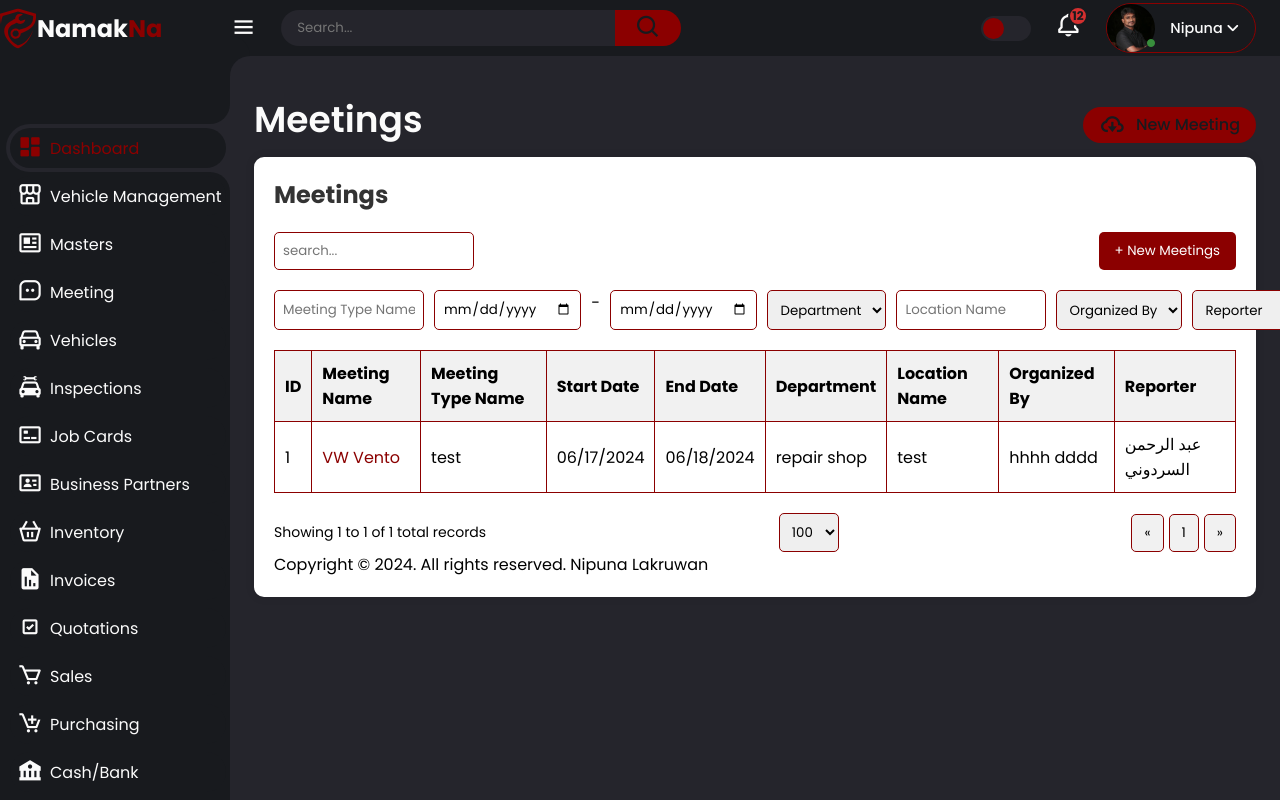
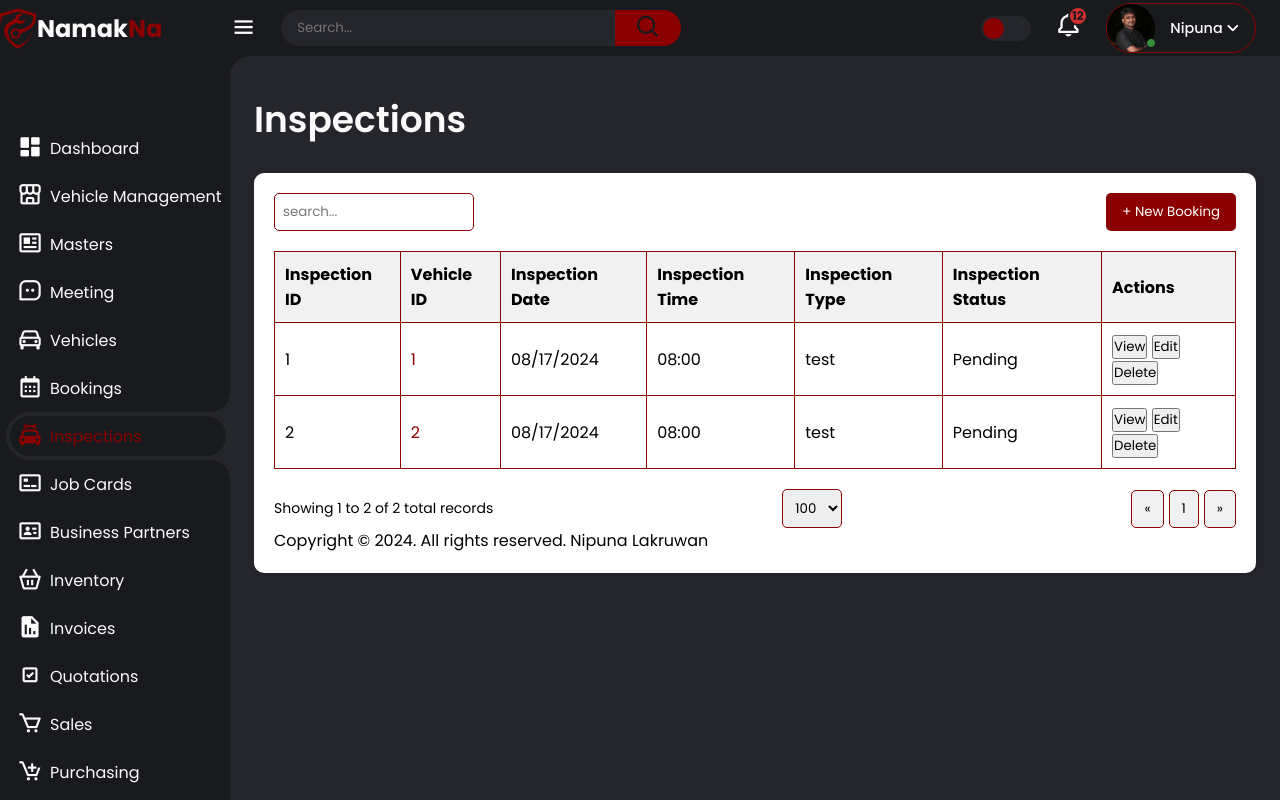
Before and after one commit to Nipuna-Lakruwan/Admin-Dashboard, a plain HTML site: page inspections.html in a window 1280 px wide. Drawn offline with nearby package versions, Linux system fonts and the light colour scheme.

Commit message:
ADD: Inspections

```diff
--- /dev/null
+++ b/inspections.css
@@ -0,0 +1,106 @@
+
+
+.container {
+  max-width: 1200px;
+  margin: auto;
+  background-color: #fff;
+  padding: 20px;
+  border-radius: 10px;
+  box-shadow: 0 0 10px rgba(0, 0, 0, 0.1);
+}
+
+h2 {
+  color: #333;
+  margin-bottom: 20px;
+}
+
+.toolbar {
+  display: flex;
+  justify-content: space-between;
+  margin-bottom: 20px;
+}
+
+#searchBox {
+  padding: 8px;
+  border: 1px solid #8b0000;
+  border-radius: 5px;
+  width: 200px;
+}
+
+#newInspectionsBtn {
+  padding: 8px 16px;
+  background-color: #8b0000;
+  color: white;
+  border: none;
+  border-radius: 5px;
+  cursor: pointer;
+}
+
+.filters {
+  display: flex;
+  gap: 10px;
+  margin-bottom: 20px;
+}
+
+.filters input,
+.filters select {
+  padding: 8px;
+  border: 1px solid #8b0000;
+  border-radius: 5px;
+  width: 150px;
+}
+
+#inspectionsTable {
+  width: 100%;
+  border-collapse: collapse;
+  margin-bottom: 20px;
+}
+
+#inspectionsTable th,
+#inspectionsTable td {
+  border: 1px solid #8b0000;
+  padding: 10px;
+  text-align: left;
+}
+
+#inspectionsTable th {
+  background-color: #f1f1f1;
+}
+
+#inspectionsTable a {
+  color: #8b0000;
+  text-decoration: none;
+}
+
+.pagination {
+  display: flex;
+  justify-content: space-between;
+  align-items: center;
+}
+
+.pagination span {
+  font-size: 14px;
+}
+
+#rowsPerPage {
+  padding: 8px;
+  border: 1px solid #8b0000;
+  border-radius: 5px;
+}
+
+.pagination-controls {
+  display: flex;
+  gap: 5px;
+}
+
+.pagination-controls button {
+  padding: 8px 12px;
+  border: 1px solid #8b0000;
+  border-radius: 5px;
+  background-color: #f1f1f1;
+  cursor: pointer;
+}
+
+.pagination-controls button:hover {
+  background-color: #ddd;
+}
--- a/inspections.html
+++ b/inspections.html
@@ -4,13 +4,14 @@
 <head>
     <meta charset="UTF-8">
     <meta name="viewport" content="width=device-width, initial-scale=1.0">
+    <link rel="icon" href="images/favicon.svg" />
     <link rel="stylesheet" href="https://cdnjs.cloudflare.com/ajax/libs/font-awesome/6.2.1/css/all.min.css"/>
     <link rel="stylesheet" href="https://cdnjs.cloudflare.com/ajax/libs/font-awesome/4.7.0/css/font-awesome.min.css">
     <link rel="stylesheet" href="https://cdn.jsdelivr.net/npm/@tabler/icons-webfont@latest/dist/tabler-icons.min.css" />
     <link href='https://unpkg.com/boxicons@2.1.4/css/boxicons.min.css' rel='stylesheet'>
     <link rel="stylesheet" href="style.css">
-    <link rel="stylesheet" href="meeting.css">
-    <title>Dashboard</title>
+    <link rel="stylesheet" href="inspections.css">
+    <title>Dashboard - Inspections</title>
 </head>
 
 <body>
@@ -33,12 +34,13 @@
         </a>
 
         <ul class="side-menu">
-          <li class="active"><a href="dashboard.html"><i class='bx bxs-dashboard'></i>Dashboard</a></li>
+          <li><a href="dashboard.html"><i class='bx bxs-dashboard'></i>Dashboard</a></li>
           <li><a href="meeting.html"><i class='bx bx-store-alt'></i>Vehicle Management</a></li>
           <li><a href="masters.html"><i class='bx bx-news' ></i>Masters</a></li>
           <li><a href="meeting.html"><i class='bx bx-message-square-dots'></i>Meeting</a></li>
           <li><a href="vehicles.html"><i class='bx bx-car' ></i>Vehicles</a></li>
-          <li><a href="inspections.html"><i class='bx bxs-car-mechanic'></i>Inspections</a></li>
+          <li><a href="bookings.html"><i class='bx bx-calendar'></i>Bookings</a></li>
+          <li class="active"><a href="inspections.html"><i class='bx bxs-car-mechanic'></i>Inspections</a></li>
           <li><a href="jobCard.html"><i class='bx bx-credit-card-front' ></i>Job Cards</a></li>
           <li><a href="businessPartner.html"><i class='bx bx-id-card' ></i>Business Partners</a></li>
           <li><a href="inventory.html"><i class='bx bx-basket' ></i>Inventory</a></li>
@@ -146,80 +148,37 @@
                 <main>
                     <div class="header">
                         <div class="left">
-                            <h1>Meetings</h1>
+                            <h1>Inspections</h1>
                         </div>
-                        <a href="#" class="report">
-                            <i class='bx bx-cloud-download'></i>
-                            <span>New Meeting</span>
-                        </a>
-                    </div>
 
                     <div class="container">
-                        <h2>Meetings</h2>
                         <div class="toolbar">
                             <input type="text" id="searchBox" placeholder="search..." />
-                            <button id="newMeetingBtn">+ New Meetings</button>
+                            <button id="newInspectionsBtn">+ New Booking</button>
                         </div>
-                        <div class="filters">
-                            <input type="text" placeholder="Meeting Type Name" />
-                            <input type="date" id="startDate" />
-                            <span>-</span>
-                            <input type="date" id="endDate" />
-                            <select id="department">
-                                <option value="" disabled selected>Department</option>
-                                <option value="IT">IT</option>
-                                <option value="HR">HR</option>
-                                <!-- Add more options as needed -->
-                            </select>
-                            <input type="text" placeholder="Location Name" />
-                            <select id="organizedBy">
-                                <option value="" disabled selected>Organized By</option>
-                                <option value="John Doe">John Doe</option>
-                                <option value="Jane Smith">Jane Smith</option>
-                                <!-- Add more options as needed -->
-                            </select>
-                            <select id="reporter">
-                                <option value="" disabled selected>Reporter</option>
-                                <option value="Reporter 1">Reporter 1</option>
-                                <option value="Reporter 2">Reporter 2</option>
-                                <!-- Add more options as needed -->
-                            </select>
-                        </div>
-                        <table id="meetingsTable">
+
+                        <table id="inspectionsTable">
                             <thead>
                                 <tr>
-                                    <th>ID</th>
-                                    <th>Meeting Name</th>
-                                    <th>Meeting Type Name</th>
-                                    <th>Start Date</th>
-                                    <th>End Date</th>
-                                    <th>Department</th>
-                                    <th>Location Name</th>
-                                    <th>Organized By</th>
-                                    <th>Reporter</th>
+                                    <th>Inspection ID</th>
+                                    <th>Vehicle ID</th>
+                                    <th>Inspection Date</th>
+                                    <th>Inspection Time</th>
+                                    <th>Inspection Type</th>
+                                    <th>Inspection Status</th>
+                                    <th>Actions</th>
                                 </tr>
                             </thead>
                             <tbody>
-                                <tr>
-                                    <td>1</td>
-                                    <td><a href="#">VW Vento</a></td>
-                                    <td>test</td>
-                                    <td>06/17/2024</td>
-                                    <td>06/18/2024</td>
-                                    <td>repair shop</td>
-                                    <td>test</td>
-                                    <td>hhhh dddd</td>
-                                    <td>عبد الرحمن السردوني</td>
-                                </tr>
-                                <!-- Add more rows as needed -->
+                                <!-- Add more as needed in js -->
                             </tbody>
                         </table>
                         <div class="pagination">
-                            <span>Showing 1 to 1 of 1 total records</span>
-                            <select id="rowsPerPage">
-                                <option value="100">100</option>
-                                <!-- Add more options as needed -->
-                            </select>
+                          <span id="recordInfo">Showing 1 to 1 of 1 total records</span>
+                          <select id="rowsPerPage">
+                              <option value="100">100</option>
+                              <!-- Add more options as needed -->
+                          </select>
                             <div class="pagination-controls">
                                 <button>&laquo;</button>
                                 <button>1</button>
@@ -232,6 +191,6 @@
                         </div>
                     </div>
                       <script src="index.js"></script>
-                      <script src="meeting.js"></script>
+                      <script src="inspections.js"></script>
                       </body>
                       </html>
--- /dev/null
+++ b/inspections.js
@@ -0,0 +1,111 @@
+document.addEventListener('DOMContentLoaded', function() {
+  const searchBox = document.getElementById('searchBox');
+  const newInspectionsBtn = document.getElementById('newInspectionsBtn');
+  const rowsPerPage = document.getElementById('rowsPerPage');
+  const inspectionsTable = document.getElementById('inspectionsTable').getElementsByTagName('tbody')[0];
+  const recordInfo = document.getElementById('recordInfo');
+
+  let inspections = [
+      {
+          id: 1,
+          vehicleId: '1',
+          date: '08/17/2024',
+          time: '08:00',
+          type: 'test',
+          status: 'Pending'
+      },
+      {
+          id: 2,
+          vehicleId: '2',
+          date: '08/17/2024',
+          time: '08:00',
+          type: 'test',
+          status: 'Pending'
+      },
+      // Add more inspections objects as needed
+  ];
+
+  function updateRecordInfo(start, end, total) {
+      recordInfo.innerText = `Showing ${start} to ${end} of ${total} total records`;
+  }
+
+  // Function to render table rows
+  function renderTableRows(inspections) {
+      inspectionsTable.innerHTML = '';
+      let rows = parseInt(rowsPerPage.value) || inspections.length;
+      let paginatedInspections = inspections.slice(0, rows);
+
+      paginatedInspections.forEach((inspection, index) => {
+          let row = inspectionsTable.insertRow();
+          row.insertCell(0).innerText = inspection.id;
+          row.insertCell(1).innerHTML = `<a href="#">${inspection.vehicleId}</a>`;
+          row.insertCell(2).innerText = inspection.date;
+          row.insertCell(3).innerText = inspection.time;
+          row.insertCell(4).innerText = inspection.type;
+          row.insertCell(5).innerText = inspection.status;
+
+          let actionsCell = row.insertCell(6);
+          actionsCell.innerHTML = `
+              <button class="view-btn" data-id="${inspection.id}">View</button>
+              <button class="edit-btn" data-id="${inspection.id}">Edit</button>
+              <button class="delete-btn" data-id="${inspection.id}">Delete</button>
+          `;
+      });
+
+      // Update the record info display
+      let totalRecords = inspections.length;
+      let showingTo = Math.min(rows, totalRecords);
+      updateRecordInfo(1, showingTo, totalRecords);
+
+      // Add event listeners for buttons
+      document.querySelectorAll('.view-btn').forEach(btn => {
+          btn.addEventListener('click', viewInspection);
+      });
+      document.querySelectorAll('.edit-btn').forEach(btn => {
+          btn.addEventListener('click', editInspection);
+      });
+      document.querySelectorAll('.delete-btn').forEach(btn => {
+          btn.addEventListener('click', deleteInspection);
+      });
+  }
+
+  function viewInspection(event) {
+      const id = event.target.getAttribute('data-id');
+      alert('View inspection with ID: ' + id);
+  }
+
+  function editInspection(event) {
+      const id = event.target.getAttribute('data-id');
+      alert('Edit inspection with ID: ' + id);
+  }
+
+  function deleteInspection(event) {
+      const id = event.target.getAttribute('data-id');
+      inspections = inspections.filter(inspection => inspection.id != id);
+      renderTableRows(inspections);
+  }
+
+  // Initial render
+  renderTableRows(inspections);
+
+  // Search functionality
+  searchBox.addEventListener('input', function() {
+      const query = searchBox.value.toLowerCase();
+      const filteredInspections = inspections.filter(inspection =>
+          inspection.vehicleId.toLowerCase().includes(query) ||
+          inspection.type.toLowerCase().includes(query) ||
+          inspection.status.toLowerCase().includes(query)
+      );
+      renderTableRows(filteredInspections);
+  });
+
+  // Redirect to "New Inspections" page when the button is clicked
+  newInspectionsBtn.addEventListener('click', function() {
+      window.location.href = 'newinspections.html';
+  });
+
+  // Rows per page functionality
+  rowsPerPage.addEventListener('change', function() {
+      renderTableRows(inspections);
+  });
+});
```
